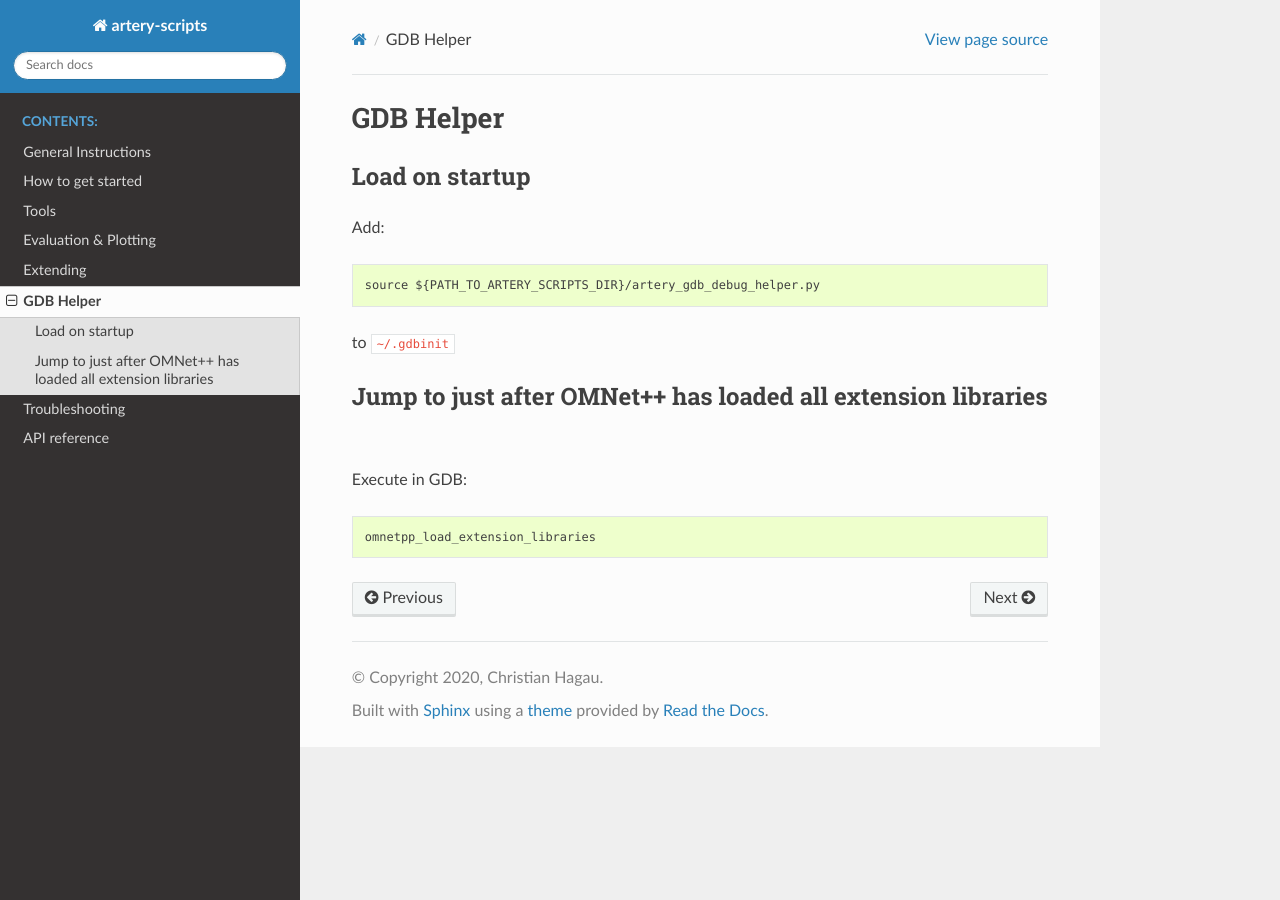
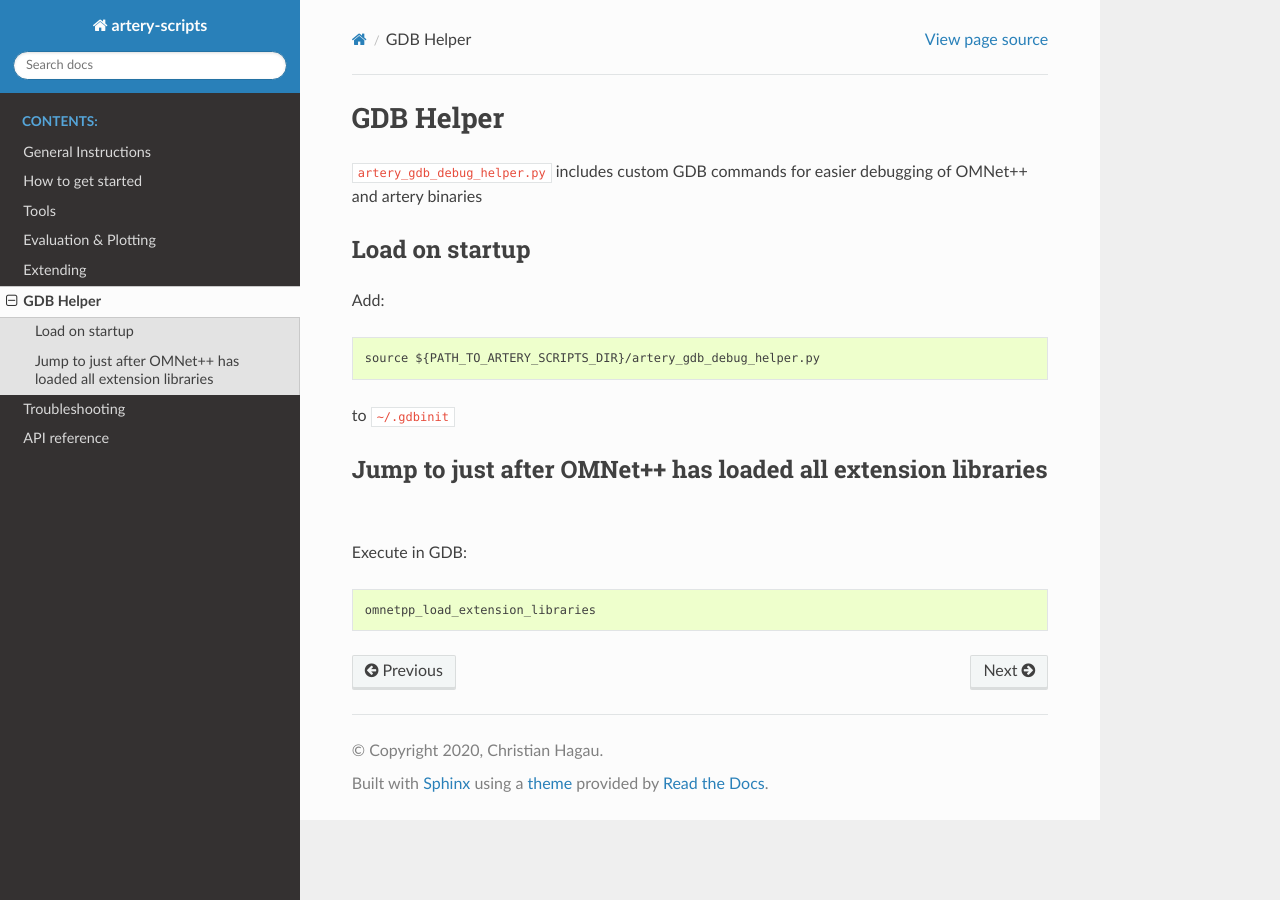
Before and after one commit to ibr-cm/ions, a Sphinx documentation site: the page built from doc/source/gdb_helper.md, in a window 1280 px wide. Built offline with Sphinx 7.4.7 and the Read the Docs theme 2.0.0, drawn with Linux system fonts in a browser that asks for light colours.

Commit message:
Add a summary description for `artery_gdb_debug_helper.py`

```diff
--- a/doc/source/gdb_helper.md
+++ b/doc/source/gdb_helper.md
@@ -1,5 +1,8 @@
 GDB Helper
 ==========
+
+`artery_gdb_debug_helper.py` includes custom GDB commands for easier debugging of
+OMNet++ and artery binaries
 
 ## Load on startup
 Add:
```
